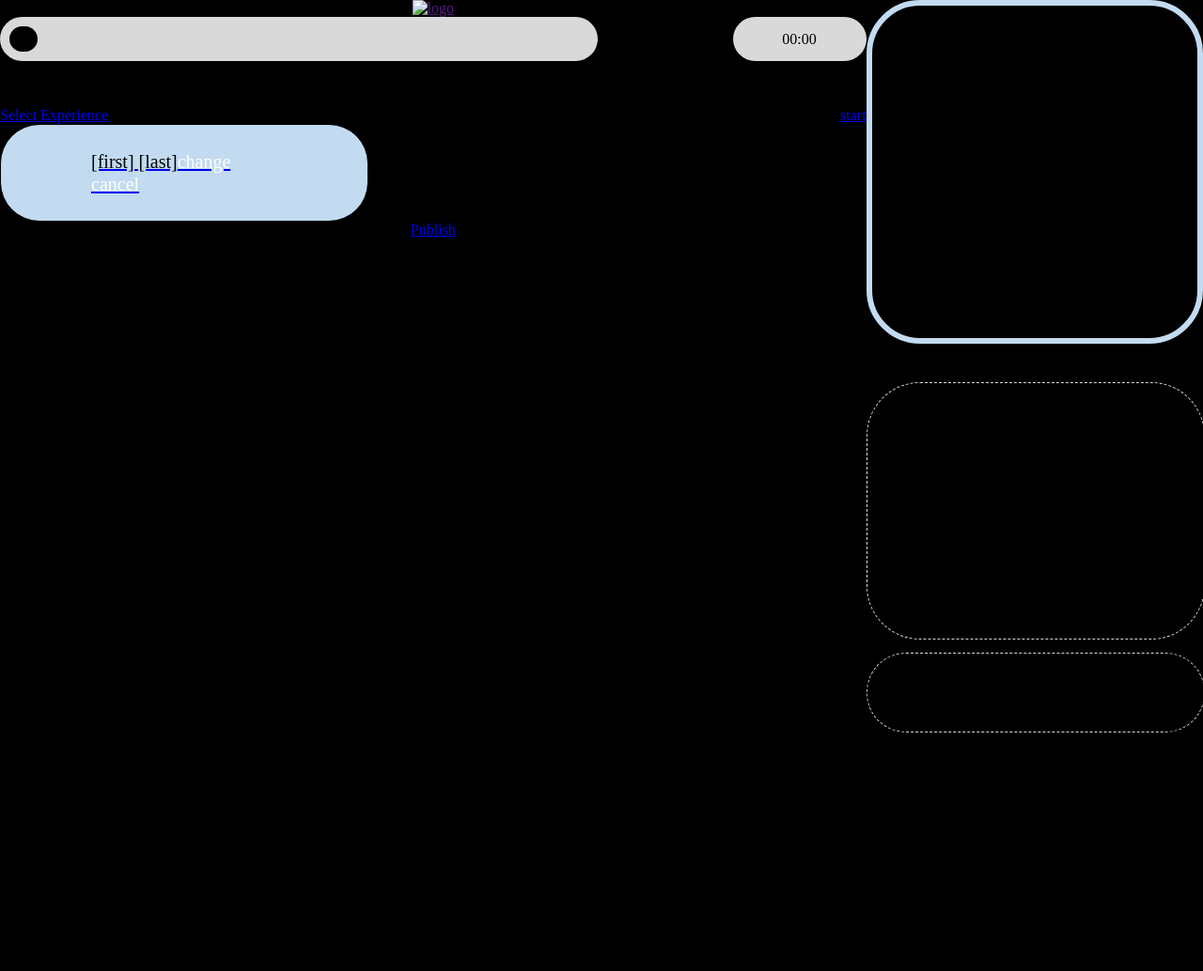
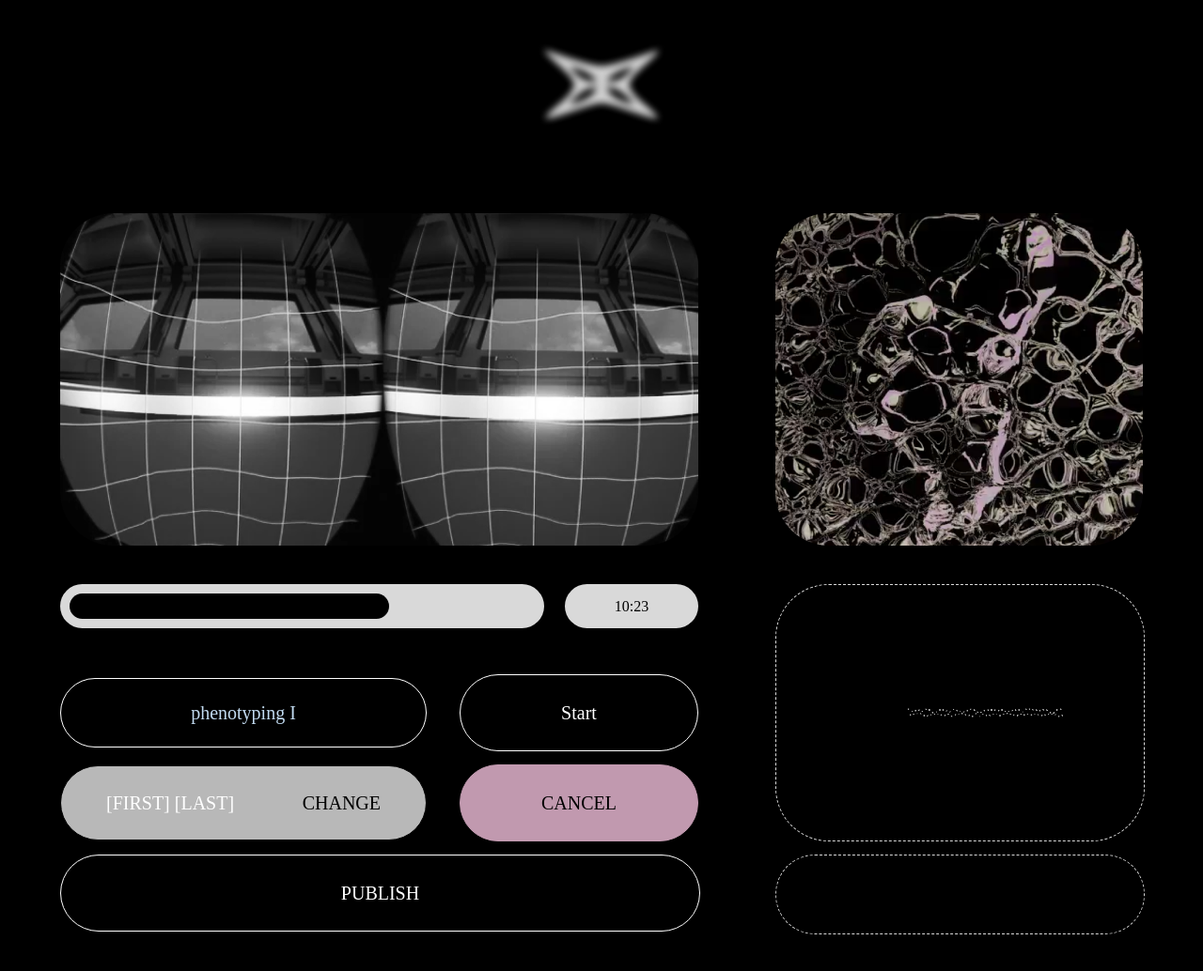
Before and after one commit to JakeMofa/Phenotype-Launch-App, a plain HTML site: page running.html in a window 1280 px wide. Shown: the whole page at 94% size. Before the commit the page ends 821 px from the top, so only its background shows below. Drawn offline with Linux system fonts and the light colour scheme.

Commit message:
update running page

```diff
--- a/launch.css
+++ b/launch.css
@@ -72,6 +72,15 @@ body {
   height: 27px;
 }
 
+.running .progress-percentage{
+  width: 340px;
+}
+
+.aside .phenotype-preview img{
+  width: 100%;
+  height: 100%;
+}
+
 .timer {
   background-color: #D9D9D9;
   color: black;
@@ -109,6 +118,24 @@ body {
   max-width: 390px;
 }
 
+.running .button-experience{
+  background-color: black;
+  border: 1px solid #ffffff;
+}
+
+.running .button-experience span:last-child{
+  width: auto;
+  height: auto;
+  font-family: 'Proto Mono';
+  font-style: normal;
+  font-weight: 400;
+  font-size: 20px;
+  line-height: 24px;
+  display: flex;
+  align-items: center;
+  color: #C2DBF1
+}
+
 .button-experience div {
   width: 100%;
   padding: 0 48px;
@@ -116,6 +143,11 @@ body {
   align-items: center;
   color: #000000;
   justify-content: space-between;
+}
+
+.running .button-experience div{
+  justify-content: center;
+  color: #ffffff;
 }
 
 .button-experience span:last-child {
@@ -135,6 +167,10 @@ body {
   line-height: 24px;
   width: 100%;
   max-width: 390px;
+}
+
+.running .button-change{
+  background-color: #B8B8B8;
 }
 
 .button-change div {
@@ -165,6 +201,12 @@ body {
   text-decoration: none;
 }
 
+.running .button-start{
+  background-color: #000000;
+  border: 1px solid #ffffff;
+  color: #ffffff;
+}
+
 .button-cancel {
   max-width: 140px;
   width: 100%;
@@ -179,6 +221,11 @@ body {
   font-size: 20px;
   line-height: 24px;
   text-decoration: none;
+}
+
+.running .button-cancel{
+  background-color: #C199AF;
+  color: #000000;
 }
 
 .button-publish {
@@ -196,11 +243,26 @@ body {
   text-decoration: none;
 }
 
+.running .button-publish{
+  background-color: #000000;
+  border: 1px solid #ffffff;
+  color: #ffffff;
+}
+
 .phenotype-preview {
   border: 6px solid #C2DBF1;
   height: 354px;
   border-radius: 57px;
   margin-bottom: 41px;
+}
+
+.running .phenotype-preview{
+  border: none;
+}
+
+.phenotype-preview img{
+  width: 100%;
+  height: 100%;
 }
 
 .wave-visualizer {
@@ -209,6 +271,11 @@ body {
   height: 272px;
   border-radius: 57px;
   margin-bottom: 14px;
+}
+
+.wave-visualizer img{
+  width: 100%;
+  height: 100%;
 }
 
 .random-sequence {
--- a/running.html
+++ b/running.html
@@ -10,70 +10,121 @@
 </head>
 
 <body>
-  <div class="page-width">
+  <div class="page-width running">
+    <div class="container">
+      <div class="logo">
+        <img src="images/spinny logo white 1.png" alt="logo_launch">
+      </div>
       <div class="wrapper">
-      <div class="container grid">
-        <a href=""><img class="logo" src="" alt="logo"></a>
-        <div class="vr-view">
-
+        <div class="subcontainer">
+          <div class="phenotype-preview">
+            <img src="images/VR-View.png" alt="VR View">
           </div>
-        <div class="progress-container grid">
+          <div class="progress-container">
             <div class="progress-bar">
-            <span class="progress-percentage progress-html">
+              <span class="progress-percentage">
               </span>
             </div>
-          <div class="timer">
-            <div class="timer-content"> 00:00</div>
+            <div class="timer">10:23</div>
+          </div>
+          <div class="button-container mb-14">
+            <button class="button button-experience" onClick="toggleModalForExperience()">
+              <div>
+                <span>phenotyping I</span>
+              </div>
+            </button>
+            <a href="launch.html" class="button button-start">Start</a>
+          </div>
+          <div class="button-container mb-14">
+            <button class="button button-change" onClick="toggleModalForObserver()">
+              <div>
+                <span>[FIRST] [LAST]</span>
+                <span>CHANGE</span>
+              </div>
+            </button>
+            <a href="launch.html" class="button button-cancel">CANCEL</a>
+          </div>
+          <a href="running.html" class="button button-publish">PUBLISH</a>
+        </div>
+        <div class="aside">
+          <div class="phenotype-preview">
+            <img src="images/Phenotype Preview.png" alt="Phenotype Preview">
+          </div>
+          <div class="wave-visualizer">
+            <img src="images/dots.png" alt="dots">
+          </div>
+          <div class="random-sequence">
+          </div>
+        </div>
+      </div>
     </div>
   </div>
 
-
-        <div class="button-container grid">
+  <!-- Modal -->
+  <div id="modal-observer" class="modal">
+    <div class="modal-container">
+      <div class="modal-title">
+        SELECT OBSERVER
+      </div>
+      <div class="modal-option-wrapper" onClick="toggleModalForObserver()">
         <div>
-            <a href="#" class="experience btn">
-              <div class="experience-content">Select Experience</div>
-            </a>
+          <span>PERSON ONE</span>
+          <span>3:21 JAN 23</span>
+        </div>
+      </div>
+      <div class="modal-option-wrapper" onClick="toggleModalForObserver()">
+        <div>
+          <span>PERSON ONE</span>
+          <span>3:21 JAN 23</span>
+        </div>
+      </div>
+      <div class="modal-option-wrapper" onClick="toggleModalForObserver()">
+        <div>
+          <span>PERSON ONE</span>
+          <span>3:21 JAN 23</span>
+        </div>
+      </div>
+      <div class="modal-option-wrapper" onClick="toggleModalForObserver()">
+        <div>
+          <span>PERSON ONE</span>
+          <span>3:21 JAN 23</span>
+        </div>
+      </div>
+      <div class="modal-option-wrapper" onClick="toggleModalForObserver()">
+        <div>
+          <span>PERSON ONE</span>
+          <span>3:21 JAN 23</span>
+        </div>
+      </div>
+    </div>
   </div>
 
-          <div><a href="#" class="start btn">
-              <div class="experience-content"> start</div>
-            </a>
+  <div id="modal-experience" class="modal">
+    <div class="modal-container">
+      <div class="modal-title bg-black">
+        SELECT EXPERIENCE
       </div>
+      <div class="modal-title bg-gray" onClick="toggleModalForExperience()">
+        PHENOTYPING I
       </div>
-        <div class="button-change grid">
-          <div>
-            <a href="#" class="change btn">
-              <div class="experience-content"><span>[first] [last]</span> change</div>
-            </a>
+      <div class="modal-title bg-gray" onClick="toggleModalForExperience()">
+        SELF ASSEMBLY 3D
       </div>
-          <div>
-            <a href="#" class="cancel btn ">
-              <div class="experience-content"> cancel</div>
-            </a>
-          </div>
-
-        </div>
-        <div class="grid"></div>
-        <a href="#" class="publish btn"> Publish</a>
-      </div>
-      <div class="aside grid">
-
-        <div class="phenotype-preview">
-
-        </div>
-
-        <div class="wave-visualizer">
-
-        </div>
-
-        <div class="random-sequence">
-
-
-
-        </div>
+      <div class="modal-title bg-gray" onClick="toggleModalForExperience()">
+        INK BLOT
       </div>
     </div>
   </div>
 </body>
 
+<script>
+  function toggleModalForObserver(){
+    document.getElementById("modal-observer").classList.toggle("active");
+  };
+
+  function toggleModalForExperience(){
+    document.getElementById("modal-experience").classList.toggle("active");
+  };
+</script>
+
 </html>
```
Also changed, not shown: launch.html (+1 -1 lines), images/Phenotype Preview.png (added), images/VR-View.png (added), images/dots.png (added). Lines whose indentation alone changed are shown as unchanged.
